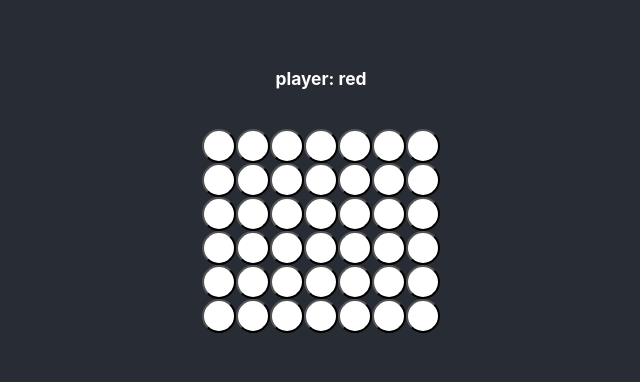
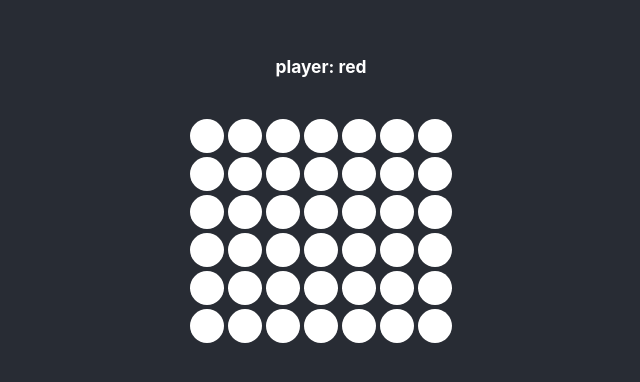
Before and after one commit to AnthonyDiTom/AIWars, a React (Create React App) app: page / in a window 1280 px wide. Shown: the part 220-602 px from the top of the page, without its empty margins (319-959 px from the left). Built offline with nearby package versions, Linux system fonts and the light colour scheme.

Commit message:
improve ui

```diff
--- a/src/App.css
+++ b/src/App.css
@@ -8,6 +8,7 @@
   height: 34px;
   width: 34px;
   border-radius: 17px;
+  margin: 2px;
 }
 
 .square:focus {
--- a/src/Board.tsx
+++ b/src/Board.tsx
@@ -128,15 +128,17 @@ function Board() {
     };
 
     return (
-      <button
+      <div
+        tabIndex={0}
         key={`${row}${column}`}
         style={styles}
-        type="button"
+        role="button"
         className="square"
         onClick={() => selectColumn(column)}
+        onKeyPress={() => selectColumn(column)}
       >
         {}
-      </button>
+      </div>
     );
   }
 
```
